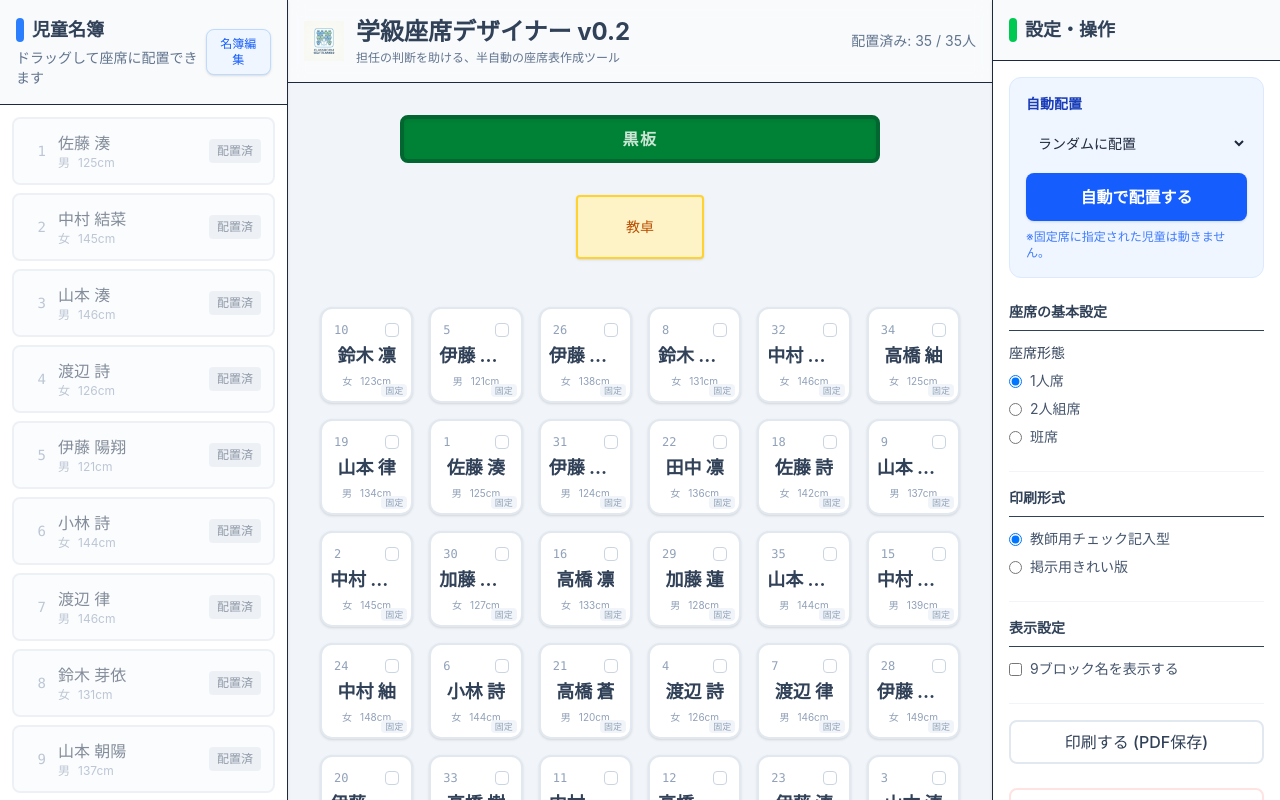
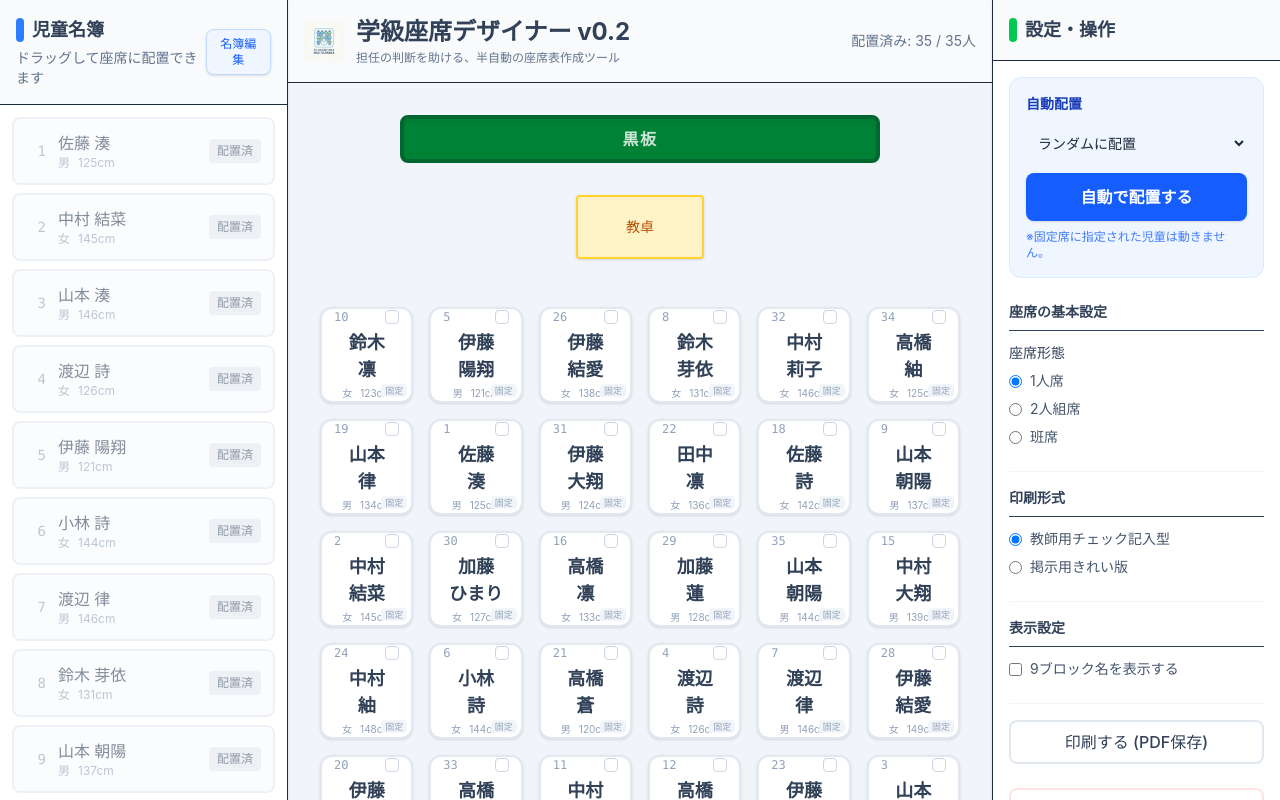
Before and after one commit to bantai-education-design/classroom-seat-designer, a React (Vite) app: page / in a window 1280 px wide. Both pictures are taken after a click on the button "自動で配置する". Built offline with nearby package versions, Linux system fonts and the light colour scheme.

Commit message:
style: format student names with two-line layout and optimize A4 printing height

```diff
--- a/src/App.tsx
+++ b/src/App.tsx
@@ -843,6 +843,36 @@ const App: React.FC = () => {
     return seats.some(s => s.studentId === studentId);
   };
 
+  const renderStudentName = (name: string, isDisplayMode: boolean) => {
+    const parts = name.trim().split(/[\s　]+/);
+
+    // 掲示用は大きめ、教師用は標準サイズ
+    const sizeClass = isDisplayMode
+      ? "text-xl sm:text-2xl print:text-2xl"
+      : "text-base sm:text-lg print:text-[13px] print:leading-none"; // 印刷時は少し小さくして1ページ収まりを良くする
+
+    const colorClass = isDisplayMode ? "text-slate-800" : "text-slate-700";
+
+    // 姓と名がスペースで区切られている場合
+    if (parts.length >= 2) {
+      const familyName = parts[0];
+      const givenName = parts.slice(1).join(' ');
+      return (
+        <div className={`flex flex-col items-center justify-center text-center leading-tight ${colorClass} w-full overflow-hidden print:overflow-visible`}>
+          <span className={`${sizeClass} font-bold truncate print:whitespace-normal print:overflow-visible w-full`}>{familyName}</span>
+          <span className={`${sizeClass} font-bold truncate print:whitespace-normal print:overflow-visible w-full`}>{givenName}</span>
+        </div>
+      );
+    }
+
+    // スペースがない場合は折り返し表示
+    return (
+      <div className={`text-center break-all leading-tight ${colorClass} w-full px-1 print:overflow-visible`}>
+        <span className={`${sizeClass} font-bold print:whitespace-normal`}>{name}</span>
+      </div>
+    );
+  };
+
   // 配慮条件のチェック（警告・確認メッセージの生成）
   const getAlertMessages = () => {
     const alerts: { type: 'warning' | 'info'; text: string }[] = [];
@@ -1102,7 +1132,7 @@ const App: React.FC = () => {
                   onDragOver={handleDragOver}
                   onDrop={() => handleDropToSeat(index)}
                   className={`
-                    relative h-24 rounded-xl border-2 flex flex-col items-center justify-center transition-all duration-200 seat-border
+                    relative h-24 print:h-[5.25rem] rounded-xl border-2 flex flex-col items-center justify-center transition-all duration-200 seat-border
                     ${seat.isVoid
                       ? 'bg-transparent border-dashed border-slate-300 opacity-50 print:border-none print:opacity-0'
                       : 'bg-white shadow-sm hover:shadow-md border-slate-200'}
@@ -1155,23 +1185,23 @@ const App: React.FC = () => {
                     <div
                       draggable
                       onDragStart={() => handleDragStartFromSeat(student.id, index)}
-                      className="w-full h-full flex flex-col items-center justify-center px-2 relative"
+                      className="w-full h-full flex flex-col items-center justify-center px-2 relative print:py-0.5"
                     >
                       {printMode === 'teacher' ? (
                         <>
                           {/* 出席番号とチェック欄 */}
-                          <div className="w-full flex justify-between items-center text-xs text-slate-400 font-mono mb-1 px-1">
+                          <div className="w-full flex justify-between items-center text-xs text-slate-400 font-mono mb-1 print:mb-0 px-1">
                             <span>{student.number}</span>
-                            <span className="border border-slate-300 rounded w-3.5 h-3.5 flex items-center justify-center text-[9px] bg-white font-sans text-transparent select-none">
+                            <span className="border border-slate-300 rounded w-3.5 h-3.5 print:w-3 print:h-3 flex items-center justify-center text-[9px] bg-white font-sans text-transparent select-none">
                               ✓
                             </span>
                           </div>
 
                           {/* 氏名 */}
-                          <span className="font-bold text-lg text-slate-700 line-clamp-1">{student.name}</span>
+                          {renderStudentName(student.name, false)}
 
                           {/* 性別・身長 */}
-                          <div className="text-[10px] text-slate-400 flex gap-2 mt-1">
+                          <div className="text-[10px] print:text-[8px] text-slate-400 flex gap-2 mt-1 print:mt-0">
                             <span>{student.gender}</span>
                             <span>{student.height}cm</span>
                           </div>
@@ -1190,7 +1220,7 @@ const App: React.FC = () => {
                       ) : (
                         <>
                           {/* 掲示用：氏名のみ */}
-                          <span className="font-bold text-xl text-slate-800 line-clamp-1">{student.name}</span>
+                          {renderStudentName(student.name, true)}
                         </>
                       )}
                     </div>
--- a/src/index.css
+++ b/src/index.css
@@ -1,6 +1,11 @@
 @import "tailwindcss";
 
 @media print {
+  @page {
+    size: A4 portrait;
+    margin: 8mm 10mm;
+  }
+
   /* 印刷時に余計な余白を取り除く */
   body {
     background-color: white !important;
```
